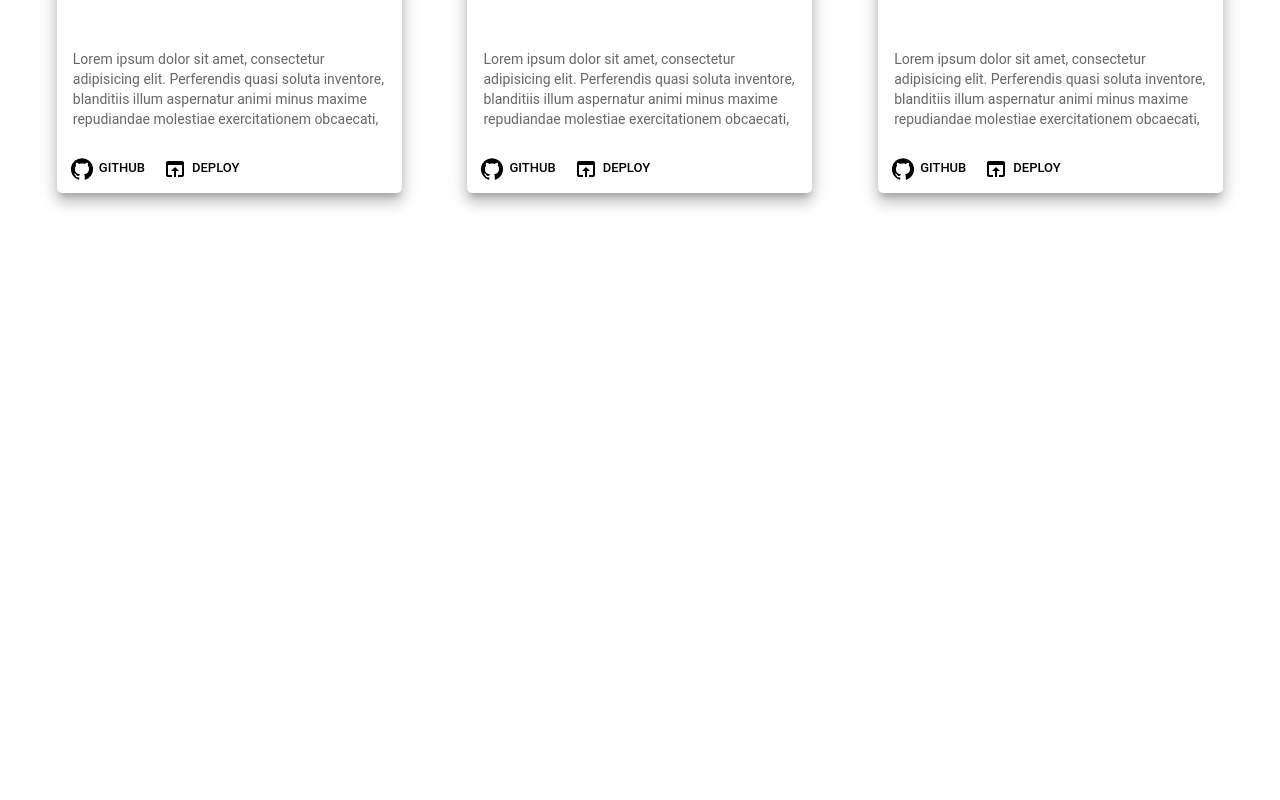
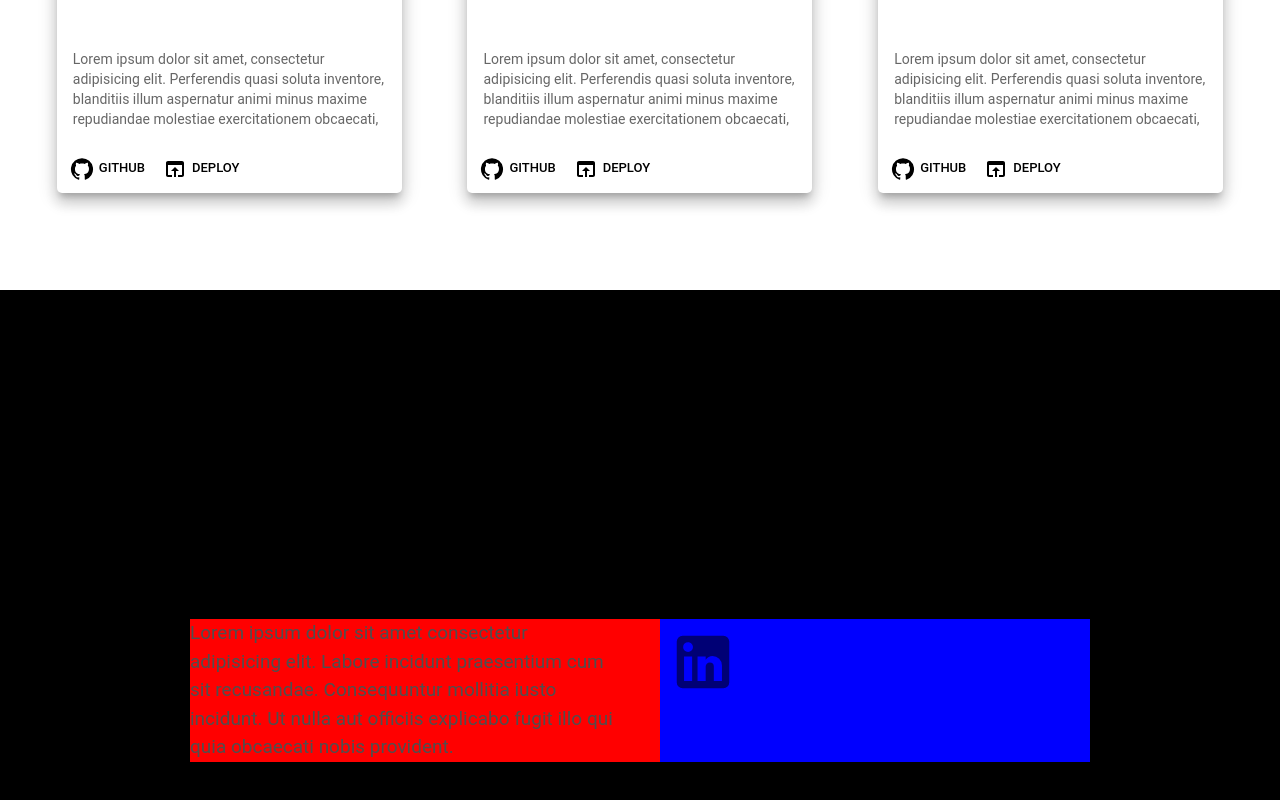
Before and after one commit to Josuel-Junior/newPortfolio, a React (Vite) app: page / in a window 1280 px wide. Shown: the part 2914-3714 px from the top of the page. Before the commit the page ends 3204 px from the top, so only its background shows below. Built offline with nearby package versions, Linux system fonts and the light colour scheme.

Commit message:
created page contact

```diff
--- /dev/null
+++ b/src/pages/Contact/Contact.tsx
@@ -0,0 +1,36 @@
+import { Box, Button, Grid2, Typography, IconButton } from "@mui/material";
+
+import LinkedInIcon from "@mui/icons-material/LinkedIn";
+
+export const Contact: React.FC = () => {
+  return (
+    <Box
+      sx={{
+        width: "100vw",
+        height: "100vh",
+        background: "#000",
+        display: "flex",
+        alignItems: "center",
+        justifyContent: "center",
+      }}
+    >
+      <Grid2 container spacing={5} sx={{ background: "red" }} maxWidth="md">
+        <Grid2 size={6}>
+          <Typography>
+            Lorem ipsum dolor sit amet consectetur adipisicing elit. Labore
+            incidunt praesentium cum sit recusandae. Consequuntur mollitia iusto
+            incidunt. Ut nulla aut officiis explicabo fugit illo qui quia
+            obcaecati nobis provident.
+          </Typography>
+        </Grid2>
+        <Grid2 size={6} sx={{ background: "blue" }}>
+          <Typography></Typography>
+
+          <IconButton aria-label="Example">
+            <LinkedInIcon sx={{fontSize:"70px"}}/>
+          </IconButton>
+        </Grid2>
+      </Grid2>
+    </Box>
+  );
+};
--- a/src/pages/Home/index.tsx
+++ b/src/pages/Home/index.tsx
@@ -7,6 +7,7 @@ import { SectionInitial } from "../SectionInitial/SectionInitial";
 import { SectionCloud } from "../AboutCloud/SectionCloud";
 import { AboutMe } from "../AboutMe/AboutMe";
 import { Projects } from "../Projects/SectionProjects";
+import { Contact } from "../Contact/Contact";
 
 export const Home: React.FC = () => {
   const theme = useTheme();
@@ -32,6 +33,7 @@ export const Home: React.FC = () => {
       <SectionCloud />
       <AboutMe/>
       <Projects/>
+      <Contact/>
     </Box>
   );
 };
```
